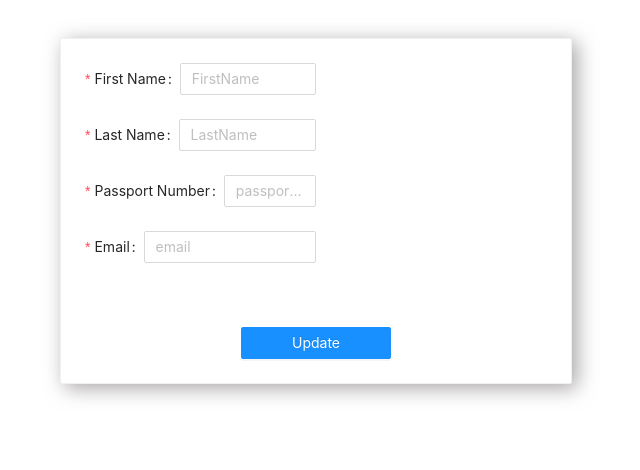
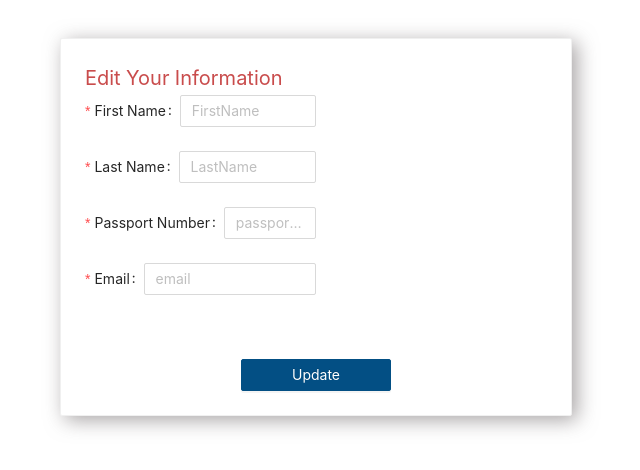
Before and after one commit to mariamsayed3/WeekEnd-developers, a React (Create React App) app in the folder frontend/: page /admin/update_flight/1 in a window 1280 px wide. Shown: the top 470 px of the page, without its empty margins (324-964 px from the left). Built offline with nearby package versions, Linux system fonts and the light colour scheme; the HTML template or start-up script is replaced by a standard one.

Commit message:
frontend changes

```diff
--- a/frontend/src/Components/Admin/EditUser.js
+++ b/frontend/src/Components/Admin/EditUser.js
@@ -1,6 +1,6 @@
 import axios from 'axios';
 import 'antd/dist/antd.css';
-import { Button, Form, Input, DatePicker, Card, Row, Col } from 'antd';
+import { Button, Form, Input, Card, message } from 'antd';
 import './Admin.css';
 
 
@@ -13,7 +13,10 @@ function EditUser() {
     const Edit = async () => {
         try {
             const values = await form.validateFields();
-            await axios.patch (`http://localhost:8000/admin/edit_user/${id}`, values);
+            await axios.patch(`http://localhost:8000/admin/edit_user/${id}`, values);
+            message
+                .loading('Action in progress..', 2.5)
+                .then(() => message.success('Information Updated', 3));
         } catch (e) {
             console.log(e)
         }
@@ -21,45 +24,48 @@ function EditUser() {
 
     return (
         <div>
-            <Card style={{width:'40%'}} className='updateCard'>
+            <Card style={{ width: '40%' }} className='updateCard' hoverable='true' >
                 <div>
+                    <div>
+                        <label style={{ fontSize: '20px', color: '#c94c4c' }}>Edit Your Information</label>
+                    </div>
                     <Form form={form} name="Edit User">
                         {/* <Row gutter={16, 8}>
                             <Col span={8}> */}
                         <Form.Item
                             name="FirstName"
                             label="First Name"
-                                    style={{width:'50%'}}
+                            style={{ width: '50%' }}
                             rules={[{ required: true }]}>
-                                    <Input placeholder='FirstName'/>
+                            <Input placeholder='FirstName' />
                         </Form.Item>
                         {/* </Col>
                             <Col span={8}> */}
                         <Form.Item
                             name="LastName"
                             label="Last Name"
-                                    style={{width:'50%'}}
+                            style={{ width: '50%' }}
                             rules={[{ required: true }]}>
-                                    <Input placeholder='LastName'/>
+                            <Input placeholder='LastName' />
                         </Form.Item>
                         {/* </Col>
                         </Row> */}
                         <Form.Item
                             name="PassportNumber"
                             label="Passport Number"
-                                    style={{width:'50%'}}
+                            style={{ width: '50%' }}
                             rules={[{ required: true }]}>
                             <Input placeholder='passport number' />
                         </Form.Item>
                         <Form.Item
                             name="Email"
                             label="Email"
-                                    style={{width:'50%'}}
+                            style={{ width: '50%' }}
                             rules={[{ required: true }]}>
                             <Input placeholder='email' />
                         </Form.Item>
-                                <div style={{textAlign:'center'}}>
-                      <Button type="primary" onClick={Edit} style={{ marginTop: '40px', width: '150px'}}>
+                        <div style={{ textAlign: 'center' }}>
+                            <Button type="primary" onClick={Edit} style={{ background: '#034f84', borderColor: '#034f84', marginTop: '40px', width: '150px' }}>
                                 Update
                       </Button>
                         </div>
```
Also changed, not shown: 2 other files (tests, documents, lock files or other folders). Lines whose indentation alone changed are shown as unchanged.
